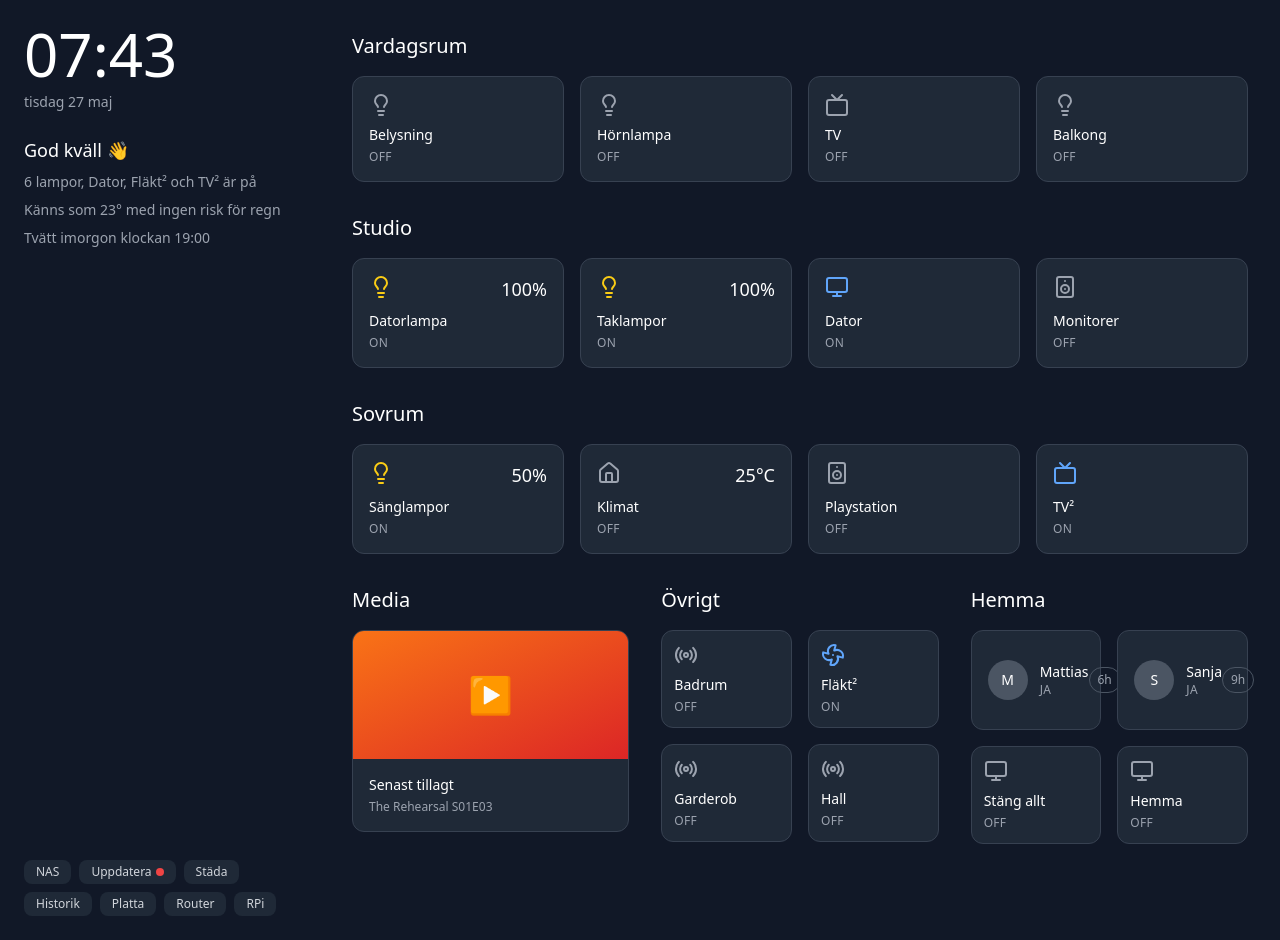
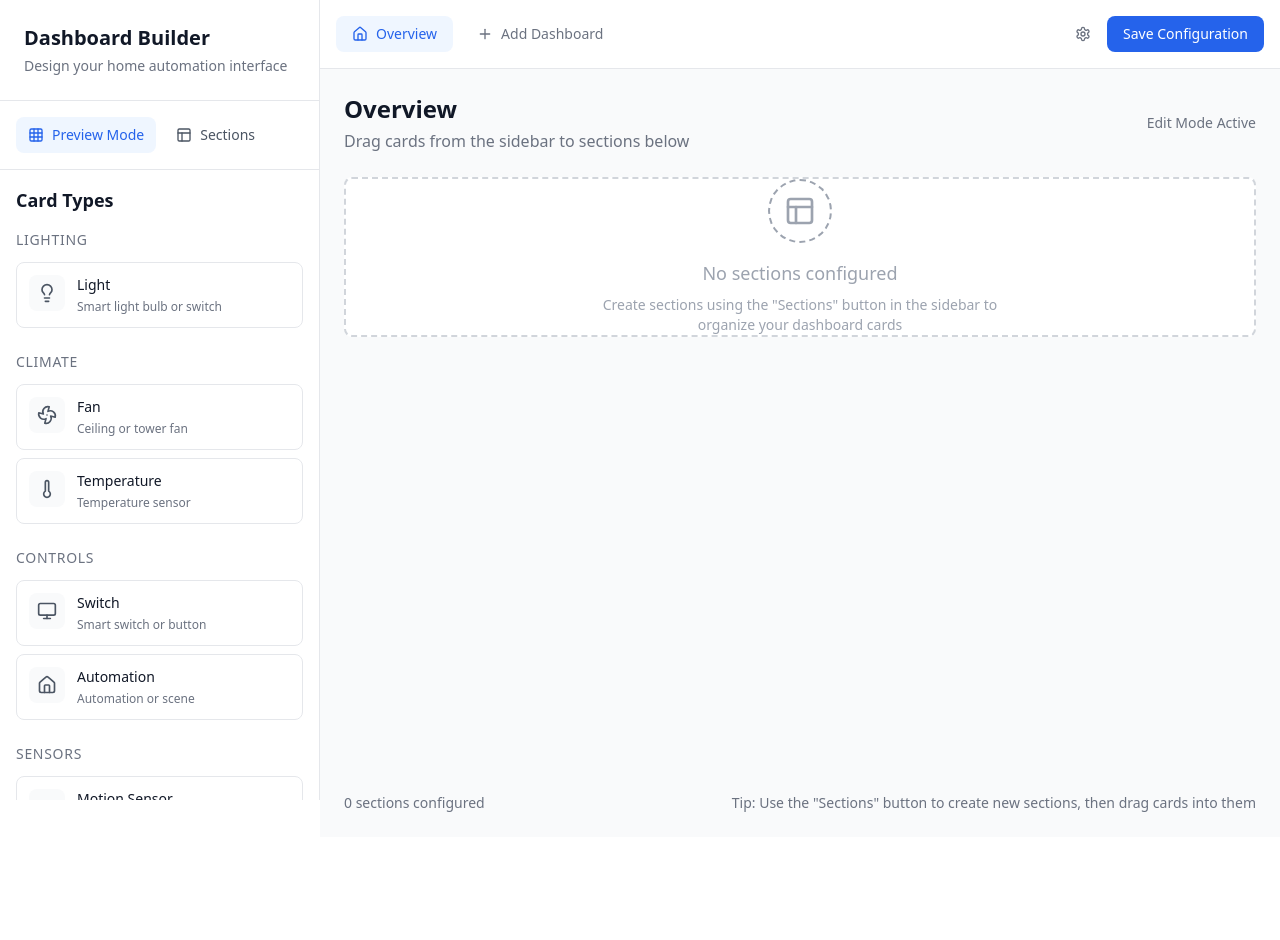
Before and after one commit to mohitgulati1999/smart-home-canvas-builder, a React (Vite) app: page / in a window 1280 px wide. After the commit the page ends 837 px from the top, so only its background shows below. Built offline with nearby package versions, Linux system fonts and the light colour scheme.

Commit message:
Refactor: Implement interface configurator
-   Translate all text to English.
-   Add an empty canvas for dropping components.
-   Implement section creation options.

```diff
--- a/src/components/DeviceLibrary.tsx
+++ b/src/components/DeviceLibrary.tsx
@@ -1,6 +1,6 @@
 
 import React from 'react';
-import { Lightbulb, Fan, Monitor, Radio, Thermometer, Lock, Camera, Speaker } from 'lucide-react';
+import { Lightbulb, Fan, Monitor, Radio, Thermometer, Lock, Camera, Speaker, User, Home as HomeIcon } from 'lucide-react';
 
 interface DeviceType {
   id: string;
@@ -66,10 +66,31 @@ const deviceTypes: DeviceType[] = [
     icon: <Speaker className="w-5 h-5" />,
     category: 'Media',
     description: 'Smart speaker'
+  },
+  {
+    id: 'person',
+    name: 'Person',
+    icon: <User className="w-5 h-5" />,
+    category: 'Presence',
+    description: 'Person presence tracker'
+  },
+  {
+    id: 'media',
+    name: 'Media Player',
+    icon: <Monitor className="w-5 h-5" />,
+    category: 'Media',
+    description: 'Media player card'
+  },
+  {
+    id: 'automation',
+    name: 'Automation',
+    icon: <HomeIcon className="w-5 h-5" />,
+    category: 'Controls',
+    description: 'Automation or scene'
   }
 ];
 
-const categories = ['Lighting', 'Climate', 'Controls', 'Sensors', 'Security', 'Media'];
+const categories = ['Lighting', 'Climate', 'Controls', 'Sensors', 'Security', 'Media', 'Presence'];
 
 interface DeviceLibraryProps {
   onDragStart: (device: DeviceType) => void;
@@ -80,7 +101,7 @@ const DeviceLibrary = ({ onDragStart, draggedDevice }: DeviceLibraryProps) => {
   return (
     <div className="p-4">
       <h2 className="text-lg font-semibold text-gray-900 dark:text-white mb-4">
-        Entities
+        Card Types
       </h2>
 
       {categories.map(category => {
--- a/src/components/HomeAssistantDashboard.tsx
+++ b/src/components/HomeAssistantDashboard.tsx
@@ -1,108 +1,9 @@
 
 import React from 'react';
-import DashboardSidebar from './DashboardSidebar';
-import DashboardSection from './DashboardSection';
-import EntityCard from './EntityCard';
-import MediaCard from './MediaCard';
-import PersonCard from './PersonCard';
+import InterfaceDesigner from './InterfaceDesigner';
 
 const HomeAssistantDashboard: React.FC = () => {
-  const vardagsrumEntities = [
-    { id: '1', type: 'light', name: 'Belysning', state: 'off', room: 'Av' },
-    { id: '2', type: 'light', name: 'Hörnlampa', state: 'off', room: 'Av' },
-    { id: '3', type: 'tv', name: 'TV', state: 'off', room: 'Av' },
-    { id: '4', type: 'light', name: 'Balkong', state: 'off', room: 'Av' },
-  ];
-
-  const studioEntities = [
-    { id: '5', type: 'light', name: 'Datorlampa', state: 'on', room: 'På', value: '100%' },
-    { id: '6', type: 'light', name: 'Taklampor', state: 'on', room: 'På', value: '100%' },
-    { id: '7', type: 'monitor', name: 'Dator', state: 'on', room: 'På' },
-    { id: '8', type: 'speaker', name: 'Monitorer', state: 'off', room: 'Av' },
-  ];
-
-  const sovrumEntities = [
-    { id: '9', type: 'light', name: 'Sänglampor', state: 'on', room: 'På', value: '50%' },
-    { id: '10', type: 'climate', name: 'Klimat', state: 'off', room: 'Av', value: '25°C' },
-    { id: '11', type: 'speaker', name: 'Playstation', state: 'off', room: 'Av' },
-    { id: '12', type: 'tv', name: 'TV²', state: 'on', room: 'På' },
-  ];
-
-  const ovrigtEntities = [
-    { id: '13', type: 'sensor', name: 'Badrum', state: 'off', room: 'Av' },
-    { id: '14', type: 'fan', name: 'Fläkt²', state: 'on', room: 'På' },
-    { id: '15', type: 'sensor', name: 'Garderob', state: 'off', room: 'Av' },
-    { id: '16', type: 'sensor', name: 'Hall', state: 'off', room: 'Av' },
-  ];
-
-  const hemmaEntities = [
-    { id: '17', type: 'switch', name: 'Stäng allt', state: 'off', room: 'Auto' },
-    { id: '18', type: 'home', name: 'Hemma', state: 'off', room: 'Auto' },
-  ];
-
-  const persons = [
-    { name: 'Mattias', status: 'Ja', duration: '6h' },
-    { name: 'Sanja', status: 'Ja', duration: '9h' },
-  ];
-
-  return (
-    <div className="min-h-screen bg-gray-900 flex">
-      <DashboardSidebar />
-
-      <div className="flex-1 p-8 overflow-auto">
-        <div className="max-w-7xl">
-          <DashboardSection title="Vardagsrum" columns={4}>
-            {vardagsrumEntities.map(entity => (
-              <EntityCard key={entity.id} entity={entity} />
-            ))}
-          </DashboardSection>
-
-          <DashboardSection title="Studio" columns={4}>
-            {studioEntities.map(entity => (
-              <EntityCard key={entity.id} entity={entity} />
-            ))}
-          </DashboardSection>
-
-          <DashboardSection title="Sovrum" columns={4}>
-            {sovrumEntities.map(entity => (
-              <EntityCard key={entity.id} entity={entity} />
-            ))}
-          </DashboardSection>
-
-          <div className="grid grid-cols-3 gap-8 mb-8">
-            <DashboardSection title="Media" columns={1}>
-              <MediaCard
-                title="Senast tillagt"
-                subtitle="The Rehearsal S01E03"
-                image=""
-                className="col-span-1"
-              />
-            </DashboardSection>
-
-            <DashboardSection title="Övrigt" columns={2}>
-              {ovrigtEntities.map(entity => (
-                <EntityCard key={entity.id} entity={entity} size="small" />
-              ))}
-            </DashboardSection>
-
-            <DashboardSection title="Hemma" columns={2}>
-              {persons.map(person => (
-                <PersonCard
-                  key={person.name}
-                  name={person.name}
-                  status={person.status}
-                  duration={person.duration}
-                />
-              ))}
-              {hemmaEntities.map(entity => (
-                <EntityCard key={entity.id} entity={entity} size="small" />
-              ))}
-            </DashboardSection>
-          </div>
-        </div>
-      </div>
-    </div>
-  );
+  return <InterfaceDesigner />;
 };
 
 export default HomeAssistantDashboard;
--- a/src/components/InterfaceDesigner.tsx
+++ b/src/components/InterfaceDesigner.tsx
@@ -1,9 +1,9 @@
 
 import React, { useState } from 'react';
-import { Plus, Home, Settings, Monitor, Grid3X3 } from 'lucide-react';
+import { Plus, Home, Settings, Grid3X3, Layout } from 'lucide-react';
 import RoomCanvas from './RoomCanvas';
 import DeviceLibrary from './DeviceLibrary';
-import ProjectHeader from './ProjectHeader';
+import SectionManager from './SectionManager';
 
 interface Device {
   id: string;
@@ -12,45 +12,77 @@ interface Device {
   x: number;
   y: number;
   roomId: string;
+  sectionId?: string;
+}
+
+interface Section {
+  id: string;
+  name: string;
+  columns: number;
+  devices: Device[];
 }
 
 interface Room {
   id: string;
   name: string;
-  devices: Device[];
+  sections: Section[];
 }
 
 const InterfaceDesigner = () => {
   const [rooms, setRooms] = useState<Room[]>([
-    { id: 'room-1', name: 'Living Room', devices: [] }
+    { id: 'room-1', name: 'Overview', sections: [] }
   ]);
   const [activeRoomId, setActiveRoomId] = useState('room-1');
   const [draggedDevice, setDraggedDevice] = useState<any>(null);
   const [isEditMode, setIsEditMode] = useState(true);
+  const [showSectionManager, setShowSectionManager] = useState(false);
 
   const addRoom = () => {
     const newRoom: Room = {
       id: `room-${Date.now()}`,
-      name: `Room ${rooms.length + 1}`,
-      devices: []
+      name: `Dashboard ${rooms.length + 1}`,
+      sections: []
     };
     setRooms([...rooms, newRoom]);
     setActiveRoomId(newRoom.id);
   };
 
-  const addDeviceToRoom = (deviceType: string, x: number, y: number) => {
-    const newDevice: Device = {
-      id: `device-${Date.now()}`,
-      type: deviceType,
-      name: `${deviceType} ${Date.now()}`,
-      x,
-      y,
-      roomId: activeRoomId
+  const addSection = (name: string, columns: number) => {
+    const newSection: Section = {
+      id: `section-${Date.now()}`,
+      name,
+      columns,
+      devices: []
     };
 
     setRooms(rooms.map(room =>
       room.id === activeRoomId
-        ? { ...room, devices: [...room.devices, newDevice] }
+        ? { ...room, sections: [...room.sections, newSection] }
+        : room
+    ));
+  };
+
+  const addDeviceToSection = (deviceType: string, sectionId: string, x: number, y: number) => {
+    const newDevice: Device = {
+      id: `device-${Date.now()}`,
+      type: deviceType,
+      name: `New ${deviceType}`,
+      x,
+      y,
+      roomId: activeRoomId,
+      sectionId
+    };
+
+    setRooms(rooms.map(room =>
+      room.id === activeRoomId
+        ? {
+            ...room,
+            sections: room.sections.map(section =>
+              section.id === sectionId
+                ? { ...section, devices: [...section.devices, newDevice] }
+                : section
+            )
+          }
         : room
     ));
   };
@@ -65,10 +97,10 @@ const InterfaceDesigner = () => {
           {/* Header */}
           <div className="p-6 border-b border-gray-200 dark:border-gray-700">
             <h1 className="text-xl font-semibold text-gray-900 dark:text-white">
-              Dashboard Editor
+              Dashboard Builder
             </h1>
             <p className="text-sm text-gray-500 dark:text-gray-400 mt-1">
-              Design your smart home interface
+              Design your home automation interface
             </p>
           </div>
 
@@ -84,10 +116,24 @@ const InterfaceDesigner = () => {
                 }`}
               >
                 <Grid3X3 className="w-4 h-4" />
-                {isEditMode ? 'Exit Edit Mode' : 'Enter Edit Mode'}
+                {isEditMode ? 'Preview Mode' : 'Edit Mode'}
+              </button>
+              <button
+                onClick={() => setShowSectionManager(!showSectionManager)}
+                className="flex items-center gap-2 px-3 py-2 rounded-lg text-sm font-medium text-gray-600 dark:text-gray-300 hover:bg-gray-50 dark:hover:bg-gray-700 transition-colors"
+              >
+                <Layout className="w-4 h-4" />
+                Sections
               </button>
             </div>
           </div>
+
+          {/* Section Manager */}
+          {showSectionManager && (
+            <div className="border-b border-gray-200 dark:border-gray-700">
+              <SectionManager onAddSection={addSection} />
+            </div>
+          )}
 
           {/* Device Library */}
           <div className="flex-1 overflow-y-auto">
@@ -124,7 +170,7 @@ const InterfaceDesigner = () => {
                   className="px-4 py-2 rounded-lg text-sm font-medium text-gray-500 dark:text-gray-400 hover:bg-gray-50 dark:hover:bg-gray-700 transition-colors flex items-center gap-2"
                 >
                   <Plus className="w-4 h-4" />
-                  Add View
+                  Add Dashboard
                 </button>
               </div>
 
@@ -134,7 +180,7 @@ const InterfaceDesigner = () => {
                   <Settings className="w-4 h-4" />
                 </button>
                 <button className="px-4 py-2 bg-blue-600 text-white rounded-lg text-sm font-medium hover:bg-blue-700 transition-colors">
-                  Save
+                  Save Configuration
                 </button>
               </div>
             </div>
@@ -145,7 +191,7 @@ const InterfaceDesigner = () => {
             <RoomCanvas
               room={activeRoom}
               draggedDevice={draggedDevice}
-              onDeviceDrop={addDeviceToRoom}
+              onDeviceDrop={addDeviceToSection}
               onDragEnd={() => setDraggedDevice(null)}
               isEditMode={isEditMode}
             />
--- a/src/components/RoomCanvas.tsx
+++ b/src/components/RoomCanvas.tsx
@@ -1,6 +1,6 @@
 
 import React from 'react';
-import { Lightbulb, Fan, Monitor, Radio, Thermometer, Lock, Camera, Speaker, Plus } from 'lucide-react';
+import { Lightbulb, Fan, Monitor, Radio, Thermometer, Lock, Camera, Speaker, Plus, User, Home as HomeIcon, Layout, Trash2 } from 'lucide-react';
 
 interface Device {
   id: string;
@@ -9,18 +9,26 @@ interface Device {
   x: number;
   y: number;
   roomId: string;
+  sectionId?: string;
+}
+
+interface Section {
+  id: string;
+  name: string;
+  columns: number;
+  devices: Device[];
 }
 
 interface Room {
   id: string;
   name: string;
-  devices: Device[];
+  sections: Section[];
 }
 
 interface RoomCanvasProps {
   room: Room;
   draggedDevice: any;
-  onDeviceDrop: (deviceType: string, x: number, y: number) => void;
+  onDeviceDrop: (deviceType: string, sectionId: string, x: number, y: number) => void;
   onDragEnd: () => void;
   isEditMode: boolean;
 }
@@ -35,6 +43,9 @@ const getDeviceIcon = (type: string) => {
     case 'lock': return <Lock className="w-5 h-5" />;
     case 'camera': return <Camera className="w-5 h-5" />;
     case 'speaker': return <Speaker className="w-5 h-5" />;
+    case 'person': return <User className="w-5 h-5" />;
+    case 'media': return <Monitor className="w-5 h-5" />;
+    case 'automation': return <HomeIcon className="w-5 h-5" />;
     default: return <Monitor className="w-5 h-5" />;
   }
 };
@@ -49,24 +60,38 @@ const getDeviceColor = (type: string) => {
     case 'lock': return 'bg-red-500 hover:bg-red-600';
     case 'camera': return 'bg-indigo-500 hover:bg-indigo-600';
     case 'speaker': return 'bg-pink-500 hover:bg-pink-600';
+    case 'person': return 'bg-cyan-500 hover:bg-cyan-600';
+    case 'media': return 'bg-violet-500 hover:bg-violet-600';
+    case 'automation': return 'bg-teal-500 hover:bg-teal-600';
     default: return 'bg-gray-500 hover:bg-gray-600';
   }
 };
 
 const RoomCanvas = ({ room, draggedDevice, onDeviceDrop, onDragEnd, isEditMode }: RoomCanvasProps) => {
-  const handleDrop = (e: React.DragEvent) => {
+  const handleSectionDrop = (e: React.DragEvent, sectionId: string) => {
     e.preventDefault();
     if (draggedDevice && isEditMode) {
       const rect = e.currentTarget.getBoundingClientRect();
       const x = e.clientX - rect.left;
       const y = e.clientY - rect.top;
-      onDeviceDrop(draggedDevice.id, x, y);
+      onDeviceDrop(draggedDevice.id, sectionId, x, y);
       onDragEnd();
     }
   };
 
   const handleDragOver = (e: React.DragEvent) => {
     e.preventDefault();
+  };
+
+  const getGridColumns = (columns: number) => {
+    const gridClasses = {
+      1: 'grid-cols-1',
+      2: 'grid-cols-2',
+      3: 'grid-cols-3',
+      4: 'grid-cols-4',
+      5: 'grid-cols-5'
+    };
+    return gridClasses[columns as keyof typeof gridClasses] || 'grid-cols-4';
   };
 
   return (
@@ -79,7 +104,7 @@ const RoomCanvas = ({ room, draggedDevice, onDeviceDrop, onDragEnd, isEditMode }
               {room.name}
             </h1>
             <p className="text-gray-500 dark:text-gray-400 mt-1">
-              {isEditMode ? 'Drag entities from the sidebar to add them to this view' : 'Dashboard view'}
+              {isEditMode ? 'Drag cards from the sidebar to sections below' : 'Dashboard preview'}
             </p>
           </div>
           {isEditMode && (
@@ -92,83 +117,91 @@ const RoomCanvas = ({ room, draggedDevice, onDeviceDrop, onDragEnd, isEditMode }
 
       {/* Canvas Area */}
       <div
-        className={`relative w-full bg-white dark:bg-gray-800 rounded-lg border-2 transition-colors ${
+        className="w-full space-y-6"
+        style={{ minHeight: 'calc(100vh - 200px)' }}
+      >
+        {room.sections.length === 0 ? (
+          // Empty State
+          <div className="h-full flex items-center justify-center bg-white dark:bg-gray-800 rounded-lg border-2 border-dashed border-gray-300 dark:border-gray-600">
+            <div className="text-center text-gray-400 dark:text-gray-500">
+              <div className="w-16 h-16 mx-auto mb-4 rounded-full border-2 border-dashed border-current flex items-center justify-center">
+                <Layout className="w-8 h-8" />
+              </div>
+              <h3 className="text-lg font-medium mb-2">
+                No sections configured
+              </h3>
+              <p className="text-sm max-w-md">
+                Create sections using the "Sections" button in the sidebar to organize your dashboard cards
+              </p>
+            </div>
+          </div>
+        ) : (
+          // Sections
+          room.sections.map((section, index) => (
+            <div key={section.id} className="mb-8">
+              <div className="flex items-center justify-between mb-4">
+                <h2 className="text-xl font-medium text-gray-900 dark:text-white">
+                  {section.name}
+                </h2>
+                {isEditMode && (
+                  <button className="p-1 text-gray-400 hover:text-red-500 transition-colors">
+                    <Trash2 className="w-4 h-4" />
+                  </button>
+                )}
+              </div>
+
+              <div
+                className={`grid ${getGridColumns(section.columns)} gap-4 p-4 bg-white dark:bg-gray-800 rounded-lg ${
                   isEditMode
-            ? 'border-dashed border-blue-300 dark:border-blue-600'
-            : 'border-gray-200 dark:border-gray-700'
-        }`}
-        style={{ height: 'calc(100vh - 200px)' }}
-        onDrop={handleDrop}
+                    ? 'border-2 border-dashed border-blue-300 dark:border-blue-600'
+                    : 'border border-gray-200 dark:border-gray-700'
+                } min-h-[200px]`}
+                onDrop={(e) => handleSectionDrop(e, section.id)}
                 onDragOver={handleDragOver}
               >
-        {/* Grid Pattern (only in edit mode) */}
-        {isEditMode && (
-          <div className="absolute inset-0 opacity-30">
-            <svg width="100%" height="100%" className="text-gray-300 dark:text-gray-600">
-              <defs>
-                <pattern id="grid" width="20" height="20" patternUnits="userSpaceOnUse">
-                  <path d="M 20 0 L 0 0 0 20" fill="none" stroke="currentColor" strokeWidth="1"/>
-                </pattern>
-              </defs>
-              <rect width="100%" height="100%" fill="url(#grid)" />
-            </svg>
+                {section.devices.length === 0 && isEditMode ? (
+                  <div className={`${getGridColumns(section.columns)} col-span-full flex items-center justify-center`}>
+                    <div className="text-center text-gray-400 dark:text-gray-500">
+                      <Plus className="w-8 h-8 mx-auto mb-2" />
+                      <p className="text-sm">Drop cards here</p>
                     </div>
-        )}
-
-        {/* Device Cards */}
-        {room.devices.map(device => (
+                  </div>
+                ) : (
+                  section.devices.map(device => (
                     <div
                       key={device.id}
-            className={`absolute transform -translate-x-1/2 -translate-y-1/2 ${
-              isEditMode ? 'cursor-move' : 'cursor-pointer'
-            }`}
-            style={{ left: device.x, top: device.y }}
+                      className={`${isEditMode ? 'cursor-move' : 'cursor-pointer'}`}
                     >
-            <div className="bg-white dark:bg-gray-700 rounded-lg border border-gray-200 dark:border-gray-600 shadow-sm hover:shadow-md transition-all duration-200 p-4 min-w-[120px]">
+                      <div className="bg-gray-50 dark:bg-gray-700 rounded-lg border border-gray-200 dark:border-gray-600 shadow-sm hover:shadow-md transition-all duration-200 p-4">
                         <div className="flex flex-col items-center gap-2 text-center">
                           <div className={`p-2 rounded-lg ${getDeviceColor(device.type)} text-white transition-colors`}>
                             {getDeviceIcon(device.type)}
                           </div>
                           <div className="text-sm font-medium text-gray-900 dark:text-white">
-                  {device.name.replace(/\d+$/, '').trim()}
+                            {device.name}
                           </div>
-                <div className="text-xs text-gray-500 dark:text-gray-400">
-                  {device.type}
+                          <div className="text-xs text-gray-500 dark:text-gray-400 uppercase tracking-wide">
+                            {device.type === 'automation' ? 'OFF' : 'OFF'}
                           </div>
                         </div>
                       </div>
                     </div>
-        ))}
-
-        {/* Empty State */}
-        {room.devices.length === 0 && (
-          <div className="absolute inset-0 flex items-center justify-center">
-            <div className="text-center text-gray-400 dark:text-gray-500">
-              <div className="w-16 h-16 mx-auto mb-4 rounded-full border-2 border-dashed border-current flex items-center justify-center">
-                <Plus className="w-8 h-8" />
-              </div>
-              <h3 className="text-lg font-medium mb-2">
-                {isEditMode ? 'Add your first card' : 'No cards configured'}
-              </h3>
-              <p className="text-sm max-w-md">
-                {isEditMode
-                  ? 'Drag entities from the sidebar to create cards on your dashboard'
-                  : 'Enable edit mode to configure this view'
-                }
-              </p>
+                  ))
+                )}
               </div>
             </div>
+          ))
         )}
       </div>
 
       {/* Status Bar */}
       <div className="mt-4 flex items-center justify-between text-sm text-gray-500 dark:text-gray-400">
         <div>
-          {room.devices.length} card{room.devices.length !== 1 ? 's' : ''} configured
+          {room.sections.length} section{room.sections.length !== 1 ? 's' : ''} configured
         </div>
         {isEditMode && (
           <div>
-            Tip: Drag entities from the sidebar to add them to your dashboard
+            Tip: Use the "Sections" button to create new sections, then drag cards into them
           </div>
         )}
       </div>
--- /dev/null
+++ b/src/components/SectionManager.tsx
@@ -0,0 +1,71 @@
+
+import React, { useState } from 'react';
+import { Plus } from 'lucide-react';
+
+interface SectionManagerProps {
+  onAddSection: (name: string, columns: number) => void;
+}
+
+const SectionManager: React.FC<SectionManagerProps> = ({ onAddSection }) => {
+  const [sectionName, setSectionName] = useState('');
+  const [columns, setColumns] = useState(4);
+
+  const handleAddSection = () => {
+    if (sectionName.trim()) {
+      onAddSection(sectionName.trim(), columns);
+      setSectionName('');
+      setColumns(4);
+    }
+  };
+
+  return (
+    <div className="p-4">
+      <h3 className="text-sm font-medium text-gray-900 dark:text-white mb-3">
+        Create New Section
+      </h3>
+
+      <div className="space-y-3">
+        <div>
+          <label className="block text-xs font-medium text-gray-500 dark:text-gray-400 mb-1">
+            Section Name
+          </label>
+          <input
+            type="text"
+            value={sectionName}
+            onChange={(e) => setSectionName(e.target.value)}
+            placeholder="e.g., Living Room, Lights, etc."
+            className="w-full px-3 py-2 text-sm border border-gray-200 dark:border-gray-600 rounded-lg bg-white dark:bg-gray-700 text-gray-900 dark:text-white placeholder-gray-500 dark:placeholder-gray-400 focus:outline-none focus:ring-2 focus:ring-blue-500"
+          />
+        </div>
+
+        <div>
+          <label className="block text-xs font-medium text-gray-500 dark:text-gray-400 mb-1">
+            Columns
+          </label>
+          <select
+            value={columns}
+            onChange={(e) => setColumns(Number(e.target.value))}
+            className="w-full px-3 py-2 text-sm border border-gray-200 dark:border-gray-600 rounded-lg bg-white dark:bg-gray-700 text-gray-900 dark:text-white focus:outline-none focus:ring-2 focus:ring-blue-500"
+          >
+            <option value={1}>1 Column</option>
+            <option value={2}>2 Columns</option>
+            <option value={3}>3 Columns</option>
+            <option value={4}>4 Columns</option>
+            <option value={5}>5 Columns</option>
+          </select>
+        </div>
+
+        <button
+          onClick={handleAddSection}
+          disabled={!sectionName.trim()}
+          className="w-full flex items-center justify-center gap-2 px-3 py-2 bg-blue-600 text-white text-sm font-medium rounded-lg hover:bg-blue-700 disabled:opacity-50 disabled:cursor-not-allowed transition-colors"
+        >
+          <Plus className="w-4 h-4" />
+          Add Section
+        </button>
+      </div>
+    </div>
+  );
+};
+
+export default SectionManager;
```
Lines whose indentation alone changed are shown as unchanged.
